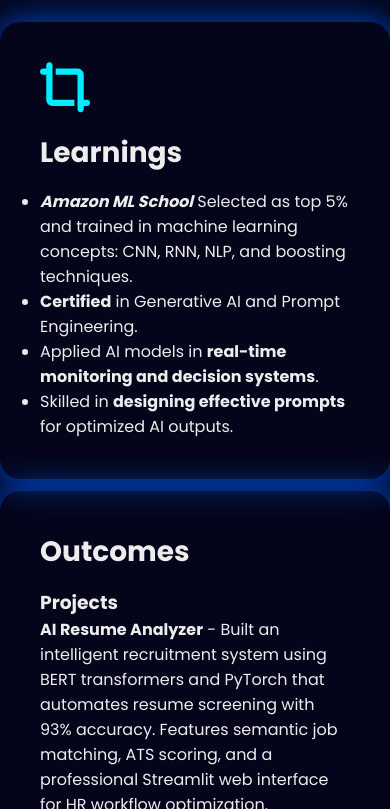
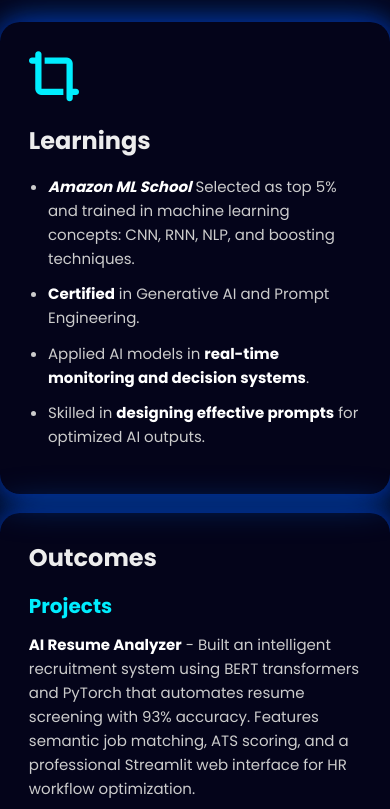
Before and after one commit to Swashinie/My-portfolio, a plain HTML site: page index.html in a window 390 px wide. Shown: the part 1580-2389 px from the top of the page. Drawn offline with nearby package versions, Linux system fonts and the light colour scheme.

Commit message:
Update style.css

```diff
--- a/style.css
+++ b/style.css
@@ -1,5 +1,4 @@
 @import url('https://fonts.googleapis.com/css2?family=Poppins:wght@200;300;400;500;600;700&family=Rubik:wght@300;400;500;600&display=swap');
-
 * {
   margin: 0;
   padding: 0;
@@ -7,12 +6,10 @@
   scroll-behavior: smooth;
   font-family: 'Poppins', sans-serif;
 }
-
 body {
   color: #ededed;
   background: #04041a;
 }
-
 /* Header */
 .header {
   position: fixed;
@@ -26,7 +23,6 @@ body {
   align-items: center;
   z-index: 100;
 }
-
 .logo {
   font-size: 35px;
   color: #fff;
@@ -36,7 +32,6 @@ body {
   opacity: 0;
   animation: slideRight 1s ease forwards;
 }
-
 .navbar a {
   font-size: 22px;
   color: #fff;
@@ -51,7 +46,6 @@ body {
 .navbar a:hover {
   color: #0ef;
 }
-
 /* Home */
 .home {
   position: relative;
@@ -120,7 +114,6 @@ body {
 .btn:hover {
   box-shadow: 0 0 5px cyan, 0 0 25px cyan, 0 0 45px cyan;
 }
-
 /* About */
 .about {
   display: grid;
@@ -176,7 +169,6 @@ body {
   line-height: 30px;
   margin-bottom: 2rem;
 }
-
 /* Services */
 .sub-title {
   text-align: center;
@@ -186,35 +178,61 @@ body {
 .sub-title span {
   color: #0ef;
 }
+/* ✅ IMPROVED SERVICES SECTION - More Readable Spacing */
 .services-list {
   display: grid;
-  grid-template-columns: repeat(auto-fit, minmax(259px, 1fr));
-  gap: 40px;
+  grid-template-columns: repeat(auto-fit, minmax(320px, 1fr));
+  gap: 2.5rem;
   margin-top: 50px;
+  padding: 0 1rem;
 }
 .services-list div {
   background: transparent;
-  padding: 40px;
+  padding: 2.5rem;
   border-radius: 20px;
   transition: transform .5s;
   box-shadow: 1px 1px 20px #012290f7,
               1px 1px 40px #0053b8f7;
+  line-height: 1.6;
 }
 .services-list div:hover {
   transform: translateY(-10px);
 }
 .services-list div i {
   font-size: 50px;
-  margin-bottom: 20px;
+  margin-bottom: 1.5rem;
 }
 .services-list div h2 {
   font-size: 28px;
-  margin-bottom: 15px;
+  margin-bottom: 1.5rem;
+  line-height: 1.3;
 }
-
-/* --- REMOVE OLD SKILL BARS --- */
-/* .container1, .skill-bar, .bar, .progress, etc. */
-
+.services-list div h3 {
+  font-size: 22px;
+  margin: 1.5rem 0 1rem 0;
+  color: #0ef;
+  line-height: 1.4;
+}
+.services-list div p {
+  font-size: 16px;
+  line-height: 1.7;
+  margin-bottom: 1.2rem;
+  color: #ccc;
+}
+.services-list div ul {
+  padding-left: 1.2rem;
+  margin: 1rem 0;
+}
+.services-list div ul li {
+  font-size: 16px;
+  line-height: 1.7;
+  margin-bottom: 0.8rem;
+  color: #ccc;
+}
+.services-list div b,
+.services-list div em b {
+  color: #fff;
+}
 /* ✅ Professional Skills - Card Style */
 .heading1 {
   text-align: center;
@@ -224,7 +242,6 @@ body {
   text-decoration-thickness: 5px;
   font-size: 40px;
 }
-
 .pro-skills-grid {
   display: grid;
   grid-template-columns: repeat(auto-fit, minmax(220px, 1fr));
@@ -233,7 +250,6 @@ body {
   max-width: 1100px;
   padding: 0 20px;
 }
-
 .pro-skill-card {
   background: #081b29;
   padding: 30px;
@@ -242,44 +258,24 @@ body {
   box-shadow: 1px 1px 20px #012290f7, 1px 1px 40px #0053b8f7;
   transition: transform 0.3s ease, box-shadow 0.3s ease;
 }
-
 .pro-skill-card:hover {
   transform: translateY(-10px);
   box-shadow: 0 0 25px rgba(0,238,255,0.6);
 }
-
 .pro-skill-card i {
   font-size: 40px;
   color: #0ef;
   margin-bottom: 15px;
 }
-
 .pro-skill-card h3 {
   font-size: 22px;
   color: #fff;
   margin-bottom: 10px;
 }
-
 .pro-skill-card p {
   font-size: 18px;
   color: #ccc;
 }
-
-/* ✅ Make it responsive */
-@media (max-width: 900px) {
-  .heading1 { font-size: 28px; margin-bottom: 30px; }
-  .pro-skills-grid { gap: 20px; }
-}
-
-@media (max-width: 600px) {
-  .heading1 { font-size: 22px; margin-bottom: 20px; }
-  .pro-skill-card { padding: 20px; }
-  .pro-skill-card i { font-size: 28px; }
-  .pro-skill-card h3 { font-size: 18px; }
-  .pro-skill-card p { font-size: 13px; }
-}
-
-
 /* Contact */
 .contact {
   display: grid;
@@ -340,7 +336,6 @@ body {
 .contact-form .send:hover {
   box-shadow: 0 0 5px cyan, 0 0 25px cyan, 0 0 45px cyan;
 }
-
 /* Footer */
 .last-text p {
   text-align: center;
@@ -359,7 +354,6 @@ body {
   border-radius: 6px;
   color: #000;
 }
-
 /* Chatbot */
 #chatbot {
   position: fixed;
@@ -439,7 +433,6 @@ body {
 #chatbot.collapsed #chatbot-body {
   display: none !important;
 }
-
 /* Animations */
 /* Responsive Styles */
 @media (max-width: 1200px) {
@@ -449,13 +442,11 @@ body {
   .home-content {
     padding-top: 40px;
   }
-  .container1 {
-    margin-left: 0;
-    padding: 40px 10px;
-    width: 100%;
+  .services-list {
+    gap: 2rem;
+    padding: 0 0.5rem;
   }
 }
-
 @media (max-width: 900px) {
   .contact-text h4 {
     font-size: 1.3rem;
@@ -469,9 +460,6 @@ body {
   }
   .about-img img {
     width: 220px;
-  }
-  .container1 {
-    padding: 30px 5px;
   }
   .contact {
     grid-template-columns: 1fr;
@@ -488,10 +476,19 @@ body {
   }
   .services-list {
     grid-template-columns: 1fr 1fr;
+    gap: 1.5rem;
+  }
+  .services-list div {
+    padding: 2rem;
+  }
+  .heading1 {
+    font-size: 28px;
+    margin-bottom: 30px;
+  }
+  .pro-skills-grid {
     gap: 20px;
   }
 }
-
 @media (max-width: 600px) {
   .contact-text h4 {
     font-size: 1.1rem;
@@ -534,15 +531,41 @@ body {
   }
   .services-list {
     grid-template-columns: 1fr;
-    gap: 12px;
+    gap: 1.2rem;
+    padding: 0;
   }
-  .container1 {
-    padding: 10px 2px;
-    width: 100%;
+  .services-list div {
+    padding: 1.8rem;
+  }
+  .services-list div h2 {
+    font-size: 24px;
+    margin-bottom: 1.2rem;
+  }
+  .services-list div h3 {
+    font-size: 20px;
+    margin: 1.2rem 0 0.8rem 0;
+  }
+  .services-list div p,
+  .services-list div ul li {
+    font-size: 15px;
+    line-height: 1.6;
+    margin-bottom: 0.7rem;
   }
   .heading1 {
-    font-size: 20px;
+    font-size: 22px;
     margin-bottom: 20px;
+  }
+  .pro-skill-card {
+    padding: 20px;
+  }
+  .pro-skill-card i {
+    font-size: 28px;
+  }
+  .pro-skill-card h3 {
+    font-size: 18px;
+  }
+  .pro-skill-card p {
+    font-size: 13px;
   }
   .contact-text h2 {
     font-size: 28px;
```
